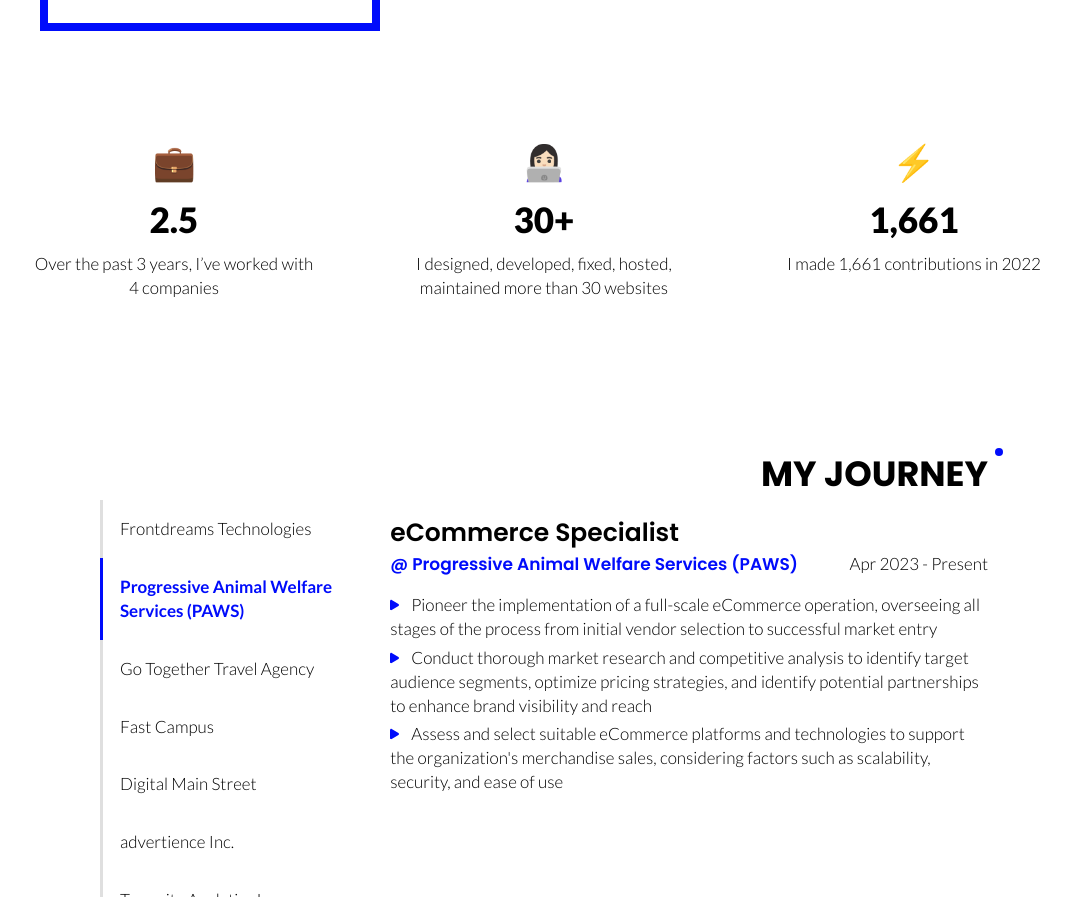
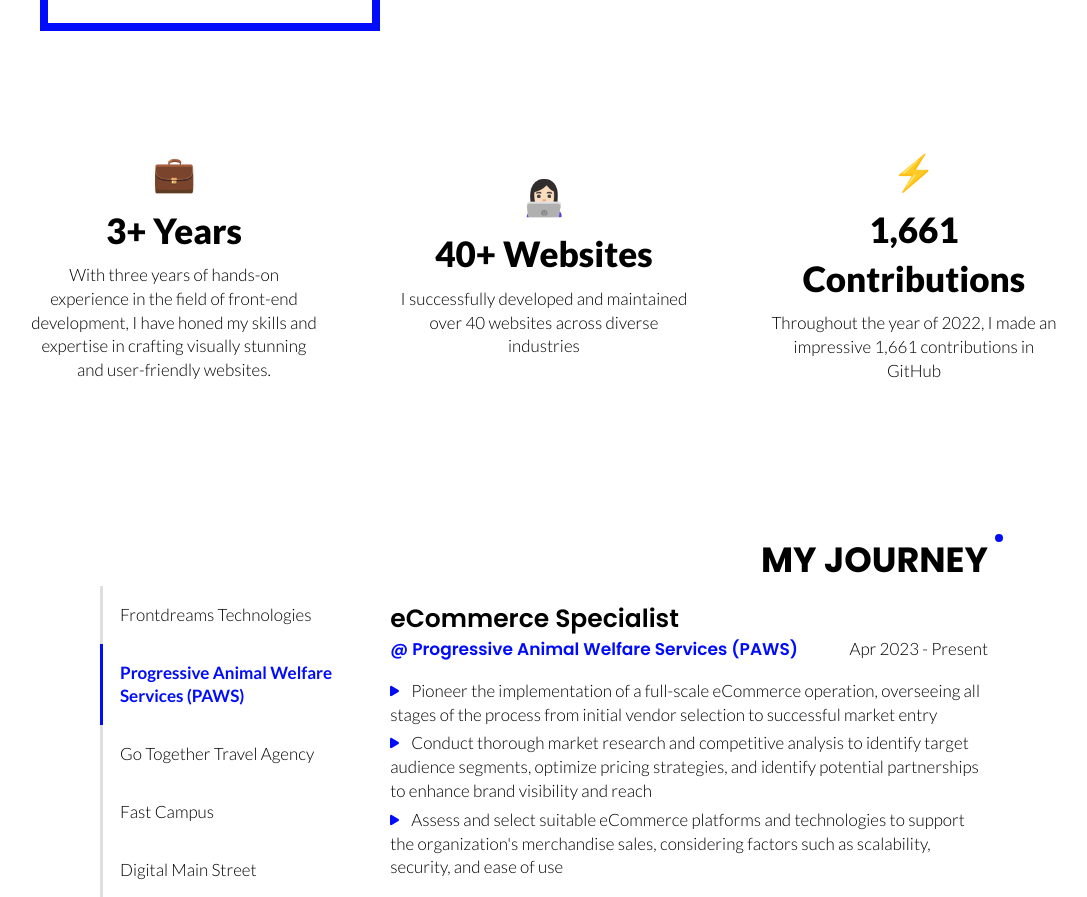
Before and after one commit to hyeonahc/portfolio, a Next.js app: page / in a window 1280 px wide. Shown: the part 3247-4144 px from the top of the page, without its empty margins (96-1183 px from the left). Built offline with nearby package versions, Linux system fonts and the light colour scheme.

Commit message:
#20 design: Update Achievement contents and Update design

```diff
--- a/components/AboutSection/Achievement/Achievement.styled.js
+++ b/components/AboutSection/Achievement/Achievement.styled.js
@@ -1,7 +1,6 @@
 import styled from 'styled-components'
 
 export const Wrapper = styled.div`
-  height: 10em;
   width: 17em;
   margin: 0 auto;
   display: flex;
@@ -17,6 +16,7 @@ export const Emoji = styled.p`
 export const Number = styled.p`
   font-size: ${props => props.theme.fontSizes.xxl};
   font-weight: ${props => props.theme.fontWeight.black};
+  text-align: center;
 `
 
 export const Description = styled.p`
--- a/components/AboutSection/Achievement/index.js
+++ b/components/AboutSection/Achievement/index.js
@@ -5,24 +5,26 @@ const Achievement = () => {
   const achievementData = [
     {
       emoji: '💼',
-      number: '2.5',
-      description: 'Over the past 3 years, I’ve worked with 4 companies',
+      number: '3+ Years',
+      description:
+        'With three years of hands-on experience in the field of front-end development, I have honed my skills and expertise in crafting visually stunning and user-friendly websites. ',
     },
     {
       emoji: '👩🏻‍💻',
-      number: '30+',
+      number: '40+ Websites',
       description:
-        'I designed, developed, fixed, hosted, maintained more than 30 websites',
+        'I successfully developed and maintained over 40 websites across diverse industries',
     },
     {
       emoji: '⚡',
-      number: '1,661',
-      description: 'I made 1,661 contributions in 2022',
+      number: '1,661 Contributions',
+      description:
+        'Throughout the year of 2022, I made an impressive 1,661 contributions in GitHub',
     },
   ]
 
   return (
-    <Row height='250px'>
+    <Row padding='50px 0'>
       {achievementData.map((achievement, index) => (
         <Col
           key={index}
```
